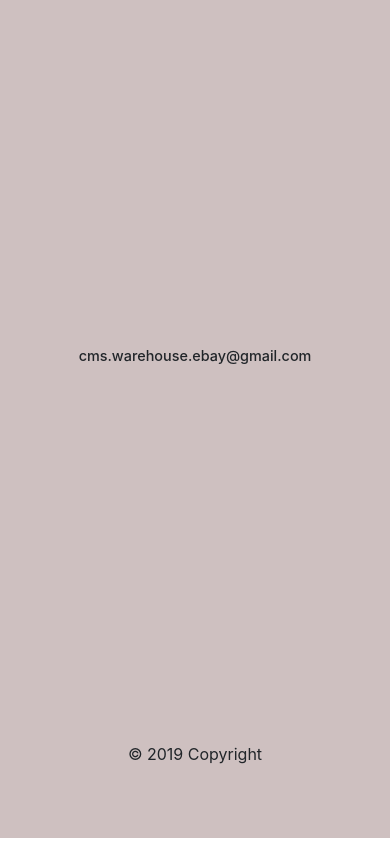
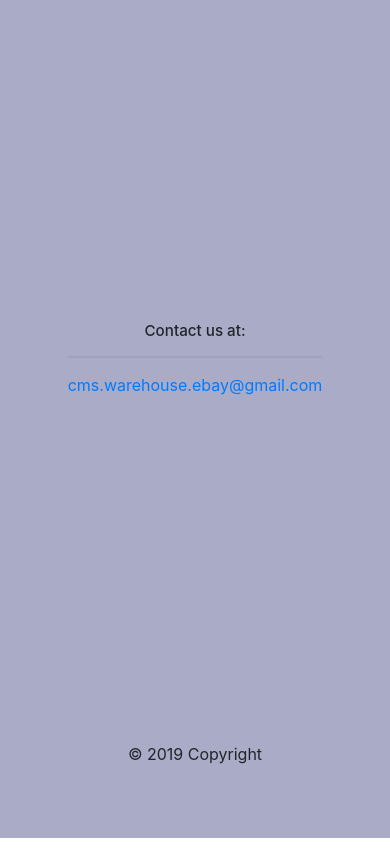
Before and after one commit to cory-m-stanford/cms-warehouse-website, a plain HTML site: page contact.html in a window 390 px wide. Shown: the part 62-924 px from the top of the page. Drawn offline with nearby package versions, Linux system fonts and the light colour scheme.

Commit message:
update
email, font

```diff
--- a/contact.html
+++ b/contact.html
@@ -36,7 +36,9 @@
       </nav>
 
       <div id="main-text">
-        <h3>cms.warehouse.ebay@gmail.com</h3>
+        <h3>Contact us at:</h3>
+        <hr>
+        <a href="mailto:cms.warehouse.ebay@gmail.com">cms.warehouse.ebay@gmail.com</a>
       </div>
       <div id="bg-color"></div>
       <footer class="page-footer pt-4">
--- a/css/main.css
+++ b/css/main.css
@@ -9,11 +9,12 @@
 
 }
 #bg-color{
-    background-color: rgb(206, 192, 192);
+    /* background-color: rgb(206, 192, 192); */
+    background-color: rgb(169, 171, 199);
     height: 100%;
 }
-@media only screen and (max-width : 768px) {
+@media only screen and (max-width : 900px) {
     h3{
-        font-size: .9rem;
+        font-size: .95rem;
     }
 }
```
Also changed, not shown: index.html (+1 -1 lines).
